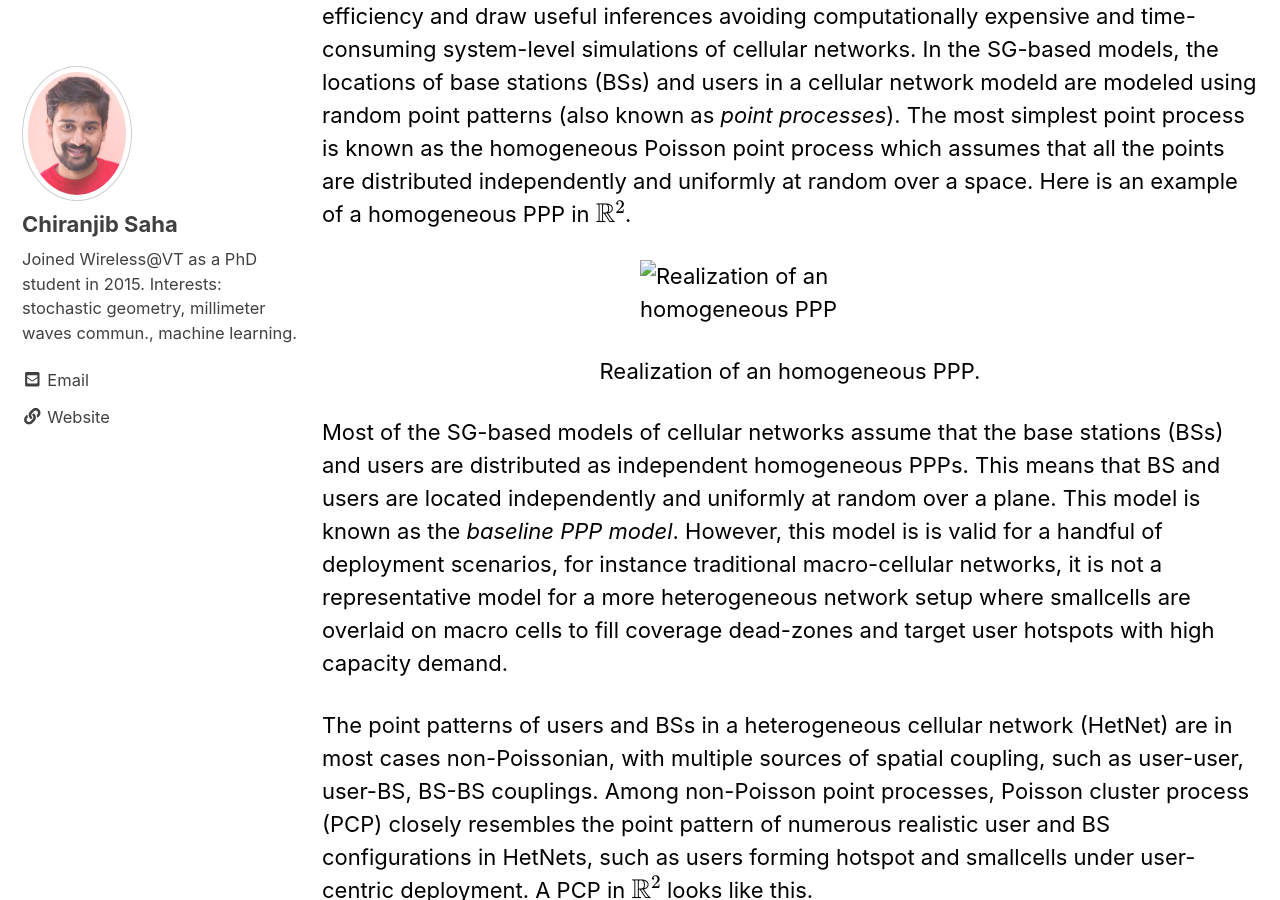
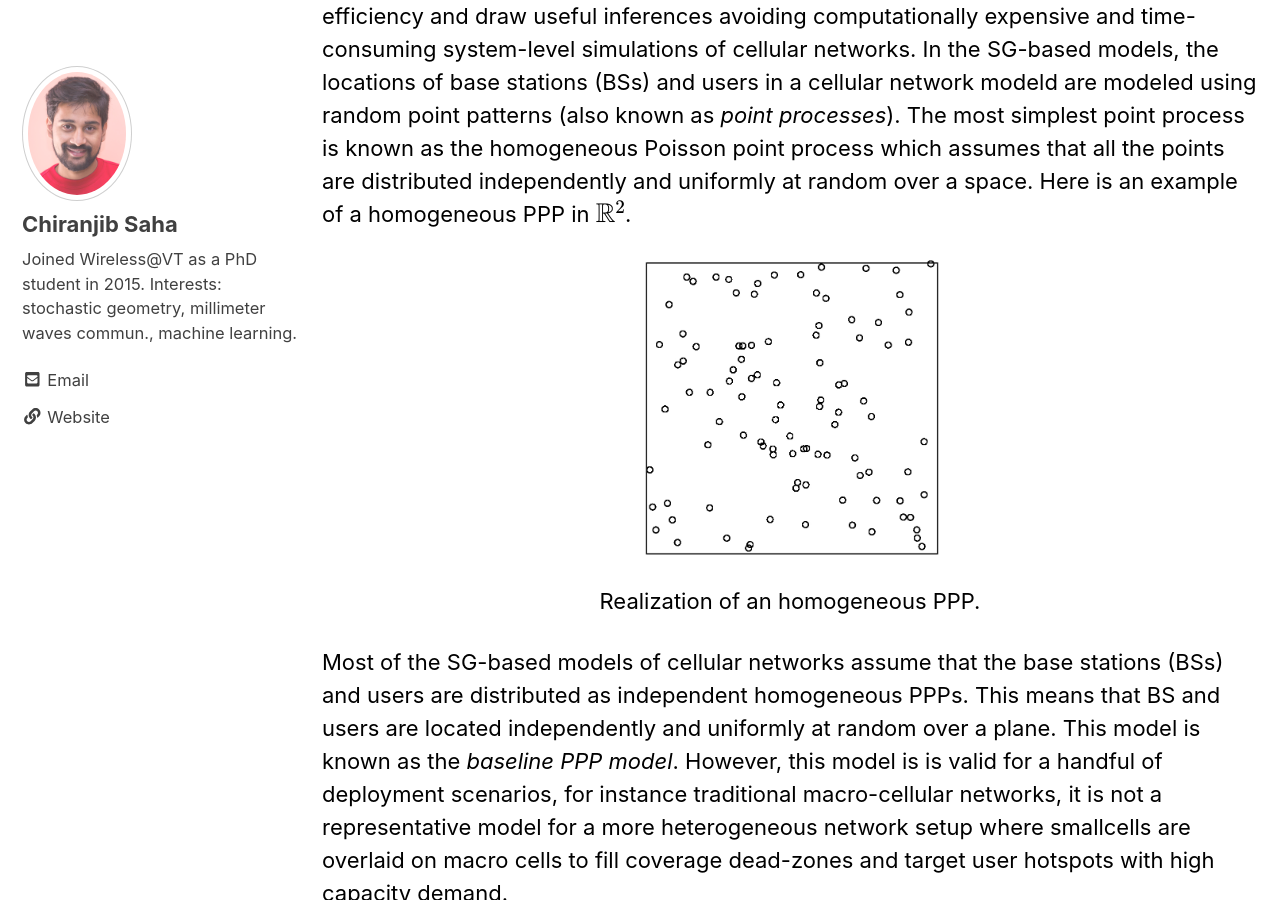
Before and after one commit to chiranjibsaha/group-web, a Jekyll site: the page built from _posts/2016-07-20-PCP.md, in a window 1280 px wide and 900 px high, scrolled down 549 px. Built offline with Jekyll 4.4.1, drawn with Linux system fonts in a browser that asks for light colours; cached includes are drawn as plain includes; nearby versions of some CDN libraries; formulas are drawn with MathJax 3.

Commit message:
Update 2016-07-20-PCP.md

```diff
--- a/_posts/2016-07-20-PCP.md
+++ b/_posts/2016-07-20-PCP.md
@@ -13,7 +13,7 @@ This page maintains our progress on the Poisson cluster process (PCP)-based mode
 Stochastic geometry (SG) has emerged as a powerful tool for modelling and analysis of wireless cellular networks. Using the distributions of random point patterns, which are the key offerings of this subject, it is possible to derive easy-to-compute analytical expressions of key network performance metrics like coverage, rate, area-spectral efficiency and draw useful inferences avoiding computationally expensive and time-consuming system-level simulations of cellular networks. In the SG-based models, the locations of base stations (BSs) and users in a cellular network modeld are modeled using random point patterns (also known as *point processes*). The most simplest point process is known as the homogeneous Poisson point process which assumes that all the points are distributed independently and uniformly at random over a space.  Here is an example of a homogeneous PPP in $\mathbb{R}^2$.
 
 
-![Realization of an homogeneous PPP](assets/images/ppp.jpg){:width="300px" .align-center}<center>Realization of an homogeneous PPP.</center>
+![Realization of an homogeneous PPP](/assets/images/ppp.jpg){:width="300px" .align-center}<center>Realization of an homogeneous PPP.</center>
 
 
 
@@ -25,7 +25,7 @@ Most of the SG-based models of cellular networks assume that  the base stations
 The point patterns of users and BSs in a heterogeneous cellular network (HetNet) are in most cases non-Poissonian, with multiple sources of spatial coupling, such as user-user, user-BS, BS-BS couplings. Among non-Poisson point processes, Poisson cluster process (PCP) closely resembles the point pattern of numerous realistic user and BS configurations in HetNets, such as users forming hotspot and smallcells under user-centric deployment. A  PCP in  $\mathbb{R}^2$ looks like this.
 
 
-![Realization of an homogeneous PPP](assets/images/pcp.png){:width="300px" .align-center}<center>Realization of a PCP.</center>
+![Realization of an homogeneous PPP](/assets/images/pcp.png){:width="300px" .align-center}<center>Realization of a PCP.</center>
 
 
 
```
